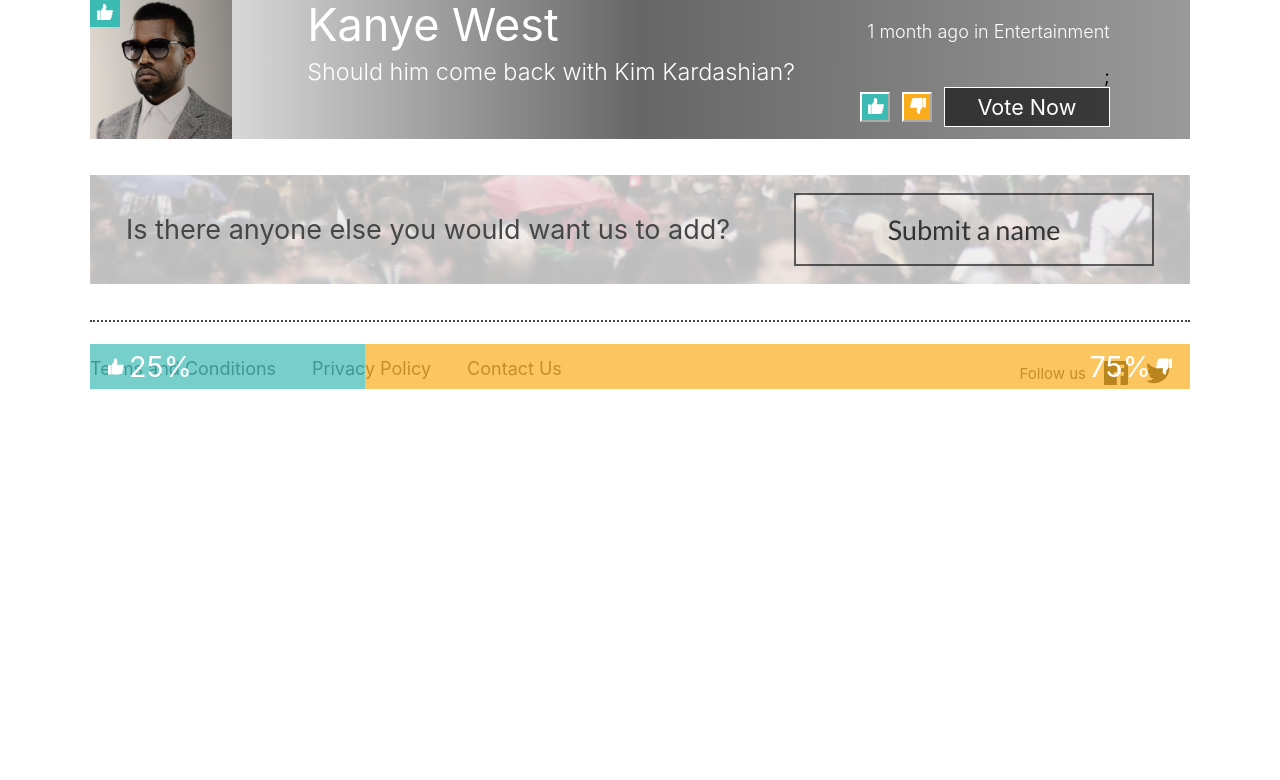
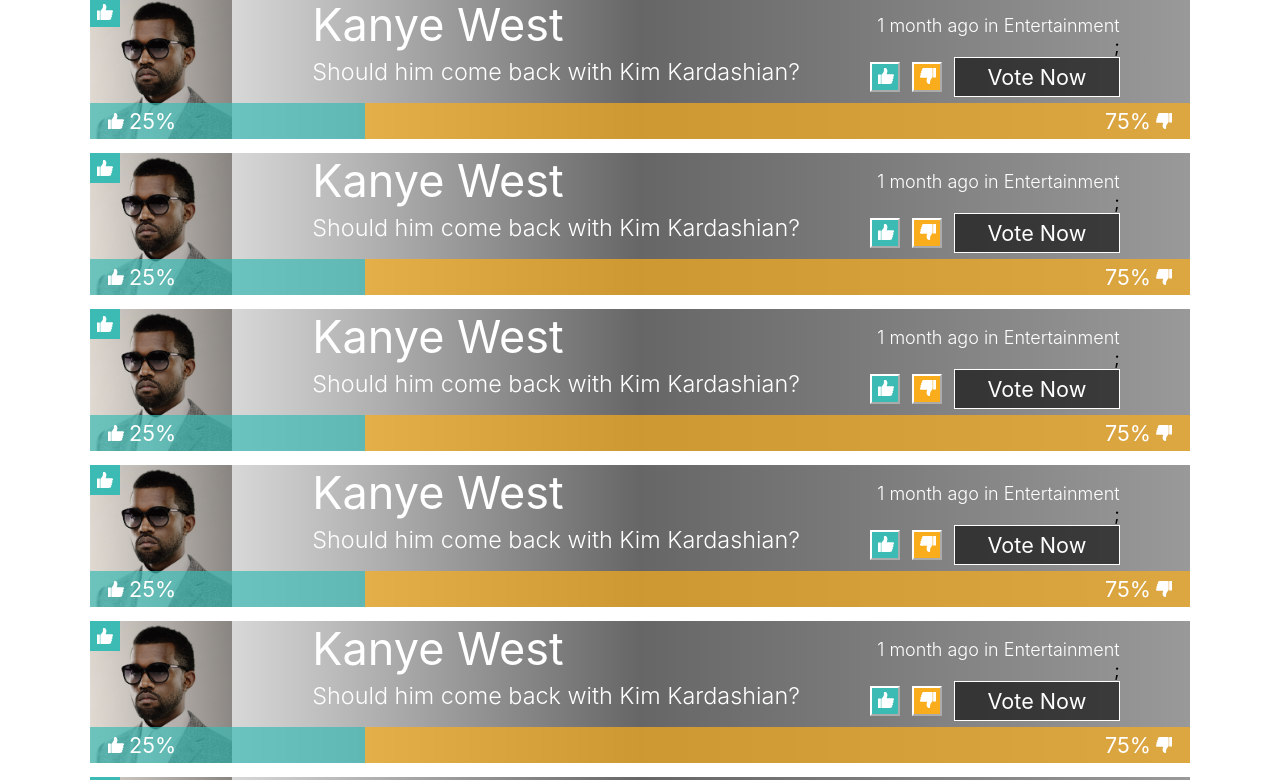
Before and after one commit to daferrom/RuleOfThumb, a React (Create React App) app: page / in a window 1280 px wide. Shown: the part 954-1734 px from the top of the page. Before the commit the page ends 1397 px from the top, so only its background shows below. Built offline with nearby package versions, Linux system fonts and the light colour scheme.

Commit message:
toogling list and grid view in progress

```diff
--- a/src/components/Cards/Cards.jsx
+++ b/src/components/Cards/Cards.jsx
@@ -5,6 +5,8 @@
 
 
 const Cards = () => {
+  const ListItems = document.querySelectorAll("list-container ListItem")
+
   return (
   <div className='componentContainer'>
       <div className="titleSelectContainer">
@@ -16,15 +18,20 @@
       </div>
     <div className="list-container">
       <ListItem/>
+      <ListItem/>
+      <ListItem/>
+      <ListItem/>
+      <ListItem/>
+      <ListItem/>
     </div>
-    {/* <div className="grid-container">
+    <div className="grid-container">
       <Card/>
       <Card/>
       <Card/>
       <Card/>
       <Card/>
       <Card/>
-    </div> */}
+    </div>
   </div>
   )
 };
--- a/src/components/Cards/cards.css
+++ b/src/components/Cards/cards.css
@@ -75,8 +75,7 @@
         padding-top:30%;
         width:351px;
     }
-
-
-
-
+    .list-container{
+        /* display:none; */
+    }
 }
--- a/src/components/ListItem/ListItem.jsx
+++ b/src/components/ListItem/ListItem.jsx
@@ -27,7 +27,7 @@
           <div className="labelVoteNow">Vote Now</div>
         </div>
       </div>
-      <div className="votationBar">
+      <div className="votationBarLi">
                 <div className="thumbsUp">
                     <img src="../../assets/img/thumbs-up.svg" alt="thumbs up" />
                     <p className="percentageUp">25%</p>
--- a/src/components/ListItem/listItem.css
+++ b/src/components/ListItem/listItem.css
@@ -15,7 +15,9 @@
     height:142px;
     display: flex;
     justify-content: space-between;
-    padding:0px 15px 0px 0px
+    padding:0px 0px 0px 0px;
+    position: relative;
+    margin-bottom: 14px;
 }
 .iconCont{
     display: flex;
@@ -49,17 +51,17 @@
 }
 .containerDateAndBtns{
     text-align: right;
+    display: flex;
+    flex-direction: column;
+    justify-content: start;
+    margin-top: 1em;
 }
 .pubSince{
-
+    margin: 0px 0px;
 }
 .btnsContainer{
     display:flex;
     align-items: center;
-}
-.thumbBtns{
-
-
 }
 .iconBtn{
     height: 30px;
@@ -87,3 +89,40 @@
 .labelVoteNow{
     height: 38px;
 }
+.votationBarLi{
+    display:flex;
+    flex-direction: row;
+    flex-wrap: nowrap;
+    height: 36px;
+    margin: 0px;
+    padding: 0px;
+}
+.thumbsUp{
+    display:flex;
+    background-color:rgba(var(--color-green-positive),.7);
+    width: 25%;
+    position:absolute;
+    bottom:0;
+    left: 0;
+}
+.thumbsUp img{
+    margin-left:1em;
+}
+.thumbsDown{
+    display:flex;
+    background-color:rgba(var(--color-yellow-negative), .7);
+    width:75%;
+    position:absolute;
+    bottom:0;
+    right: 0;
+    justify-content: right;
+
+}
+.thumbsDown img{
+    margin-right:1em;
+}
+
+.percentageUp,.percentageDown{
+    font-size: 1.2em;
+    color:var(--color-white)
+}
```
